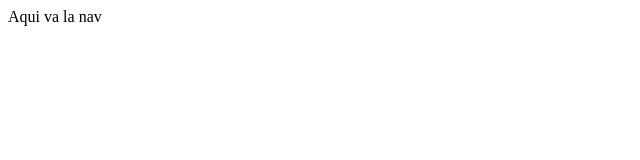
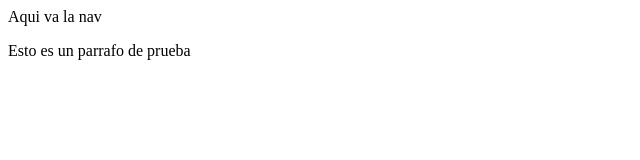
Before and after one commit to ManuelagDuque/git-test, a plain HTML site: page index.html in a window 1280 px wide. Shown: the whole page, without its empty margins (0-640 px from the left). Drawn offline with Linux system fonts and the light colour scheme.

Commit message:
Parrafo add

```diff
--- a/index.html
+++ b/index.html
@@ -9,5 +9,6 @@
     <nav>
 Aqui va la nav
     </nav>
+    <p>Esto es un parrafo de prueba</p>
 </body>
 </html>
```
